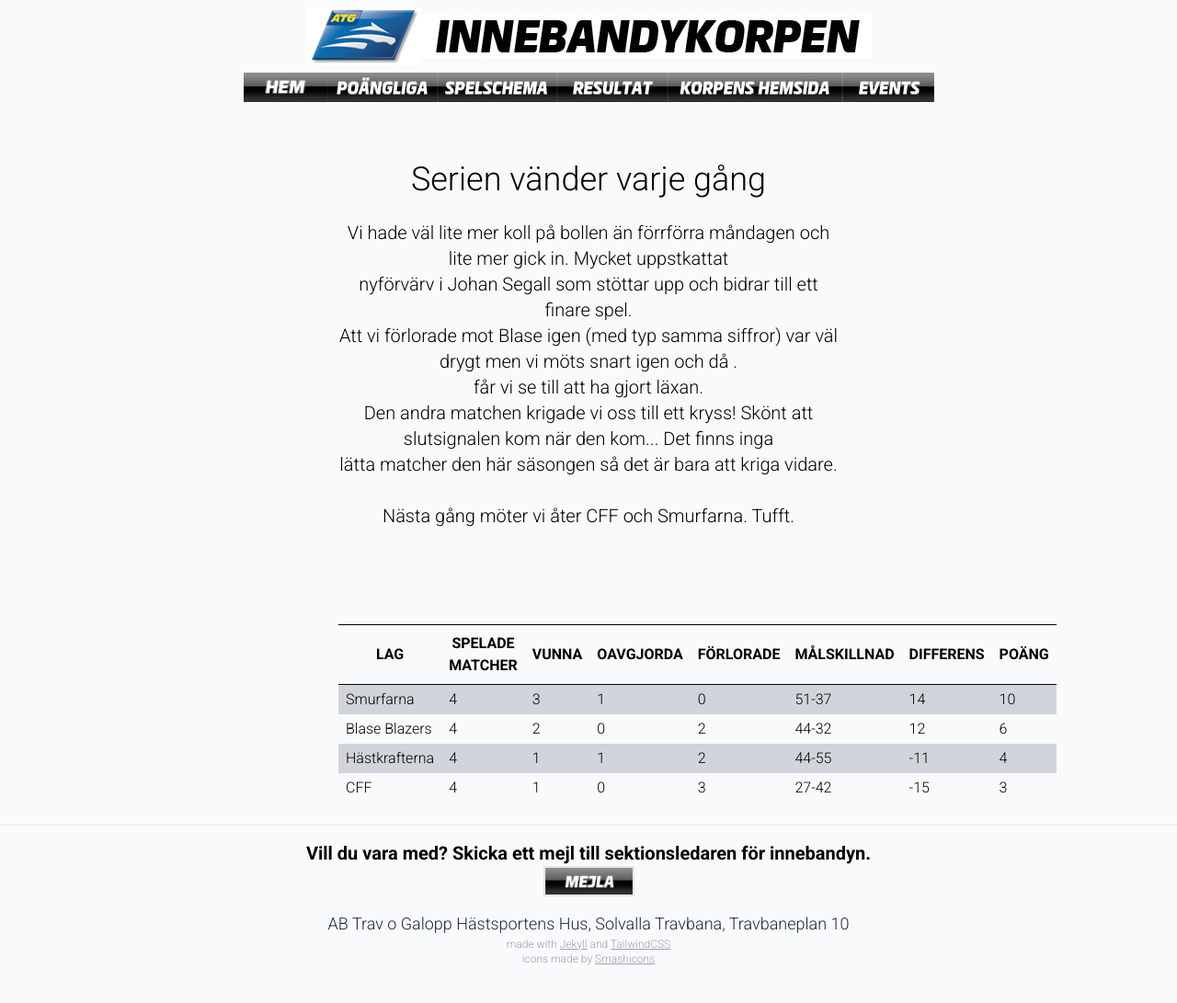
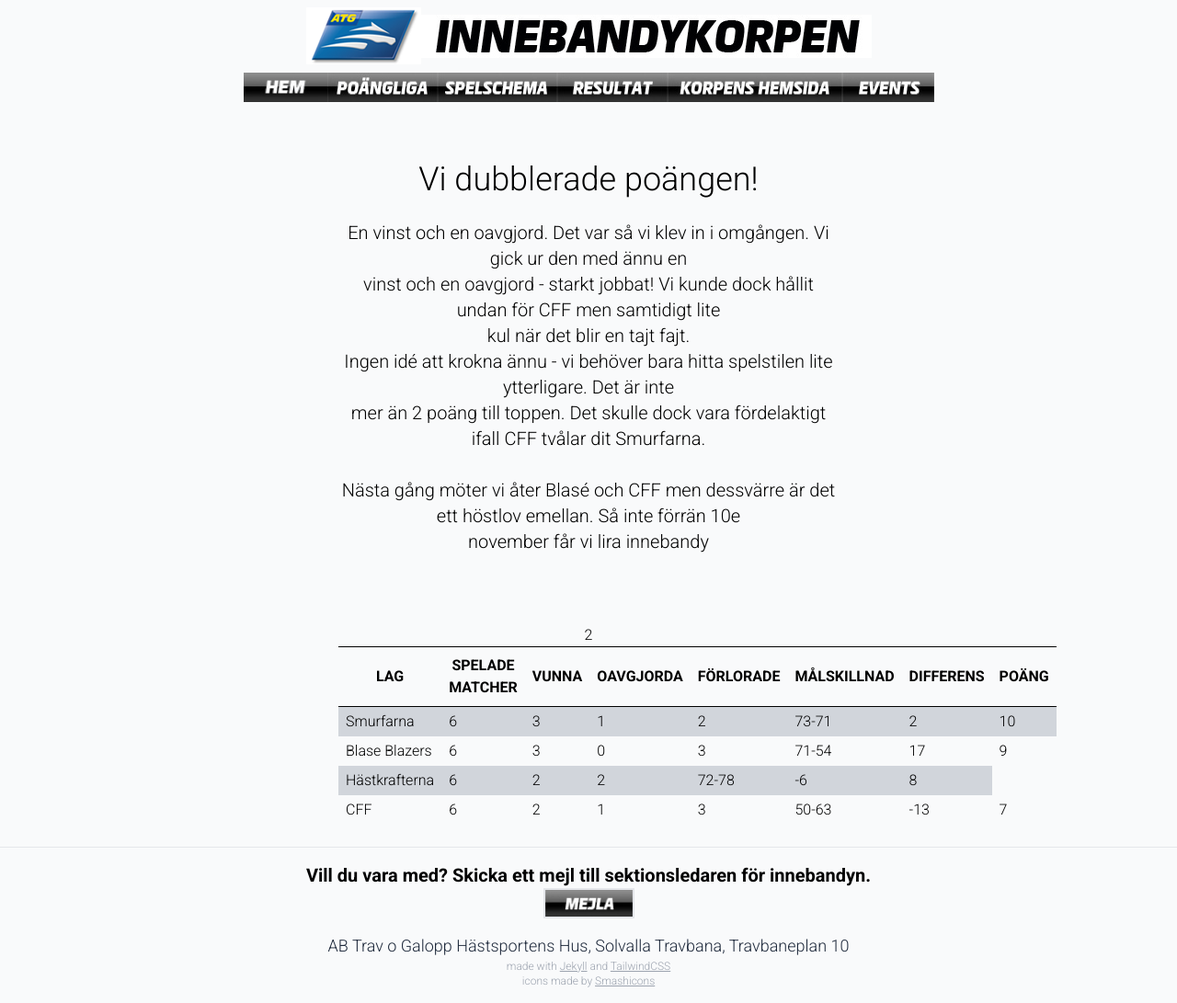
Before and after one commit to andreashogvall/andreashogvall.github.io, a Jekyll site: the page built from index.html, in a window 1280 px wide. Shown: the whole page at 92% size. Built offline with Jekyll 4.4.1, drawn with Linux system fonts in a browser that asks for light colours; nearby versions of some CDN libraries; before the commit the page ends 1067 px from its top, so only the background shows below that.

Commit message:
Update index.html

```diff
--- a/index.html
+++ b/index.html
@@ -4,19 +4,18 @@
 description: "Innebandykorpen"
 ---
 <div class="mx-auto w-1/2">
-		<p class="text-center text-4xl">Serien vänder varje gång</p>
+		<p class="text-center text-4xl">Vi dubblerade poängen!</p>
 		<br>
 
 		<p class="text-center text-xl">
-			Vi hade väl lite mer koll på bollen än förrförra måndagen och lite mer gick in. Mycket uppstkattat<br>
-			nyförvärv i Johan Segall som stöttar upp och bidrar till ett finare spel.<br>
-			Att vi förlorade mot Blase igen (med typ samma siffror) var väl drygt men vi möts snart igen och då .<br>
-			får vi se till att ha gjort läxan. <br>
-			Den andra matchen krigade vi oss till ett kryss! Skönt att slutsignalen kom när den kom... Det finns inga<br>
-			lätta matcher den här säsongen så det är bara att kriga vidare. <br>
+			En vinst och en oavgjord. Det var så vi klev in i omgången. Vi gick ur den med ännu en<br>
+			vinst och en oavgjord - starkt jobbat! Vi kunde dock hållit undan för CFF men samtidigt lite<br>
+			kul när det blir en tajt fajt.<br>
+			Ingen idé att krokna ännu - vi behöver bara hitta spelstilen lite ytterligare. Det är inte<br>
+			mer än 2 poäng till toppen. Det skulle dock vara fördelaktigt ifall CFF tvålar dit Smurfarna.<br>
 			<br>
-			Nästa gång möter vi åter CFF och Smurfarna. Tufft. <br>
-			<br>
+			Nästa gång möter vi åter Blasé och CFF men dessvärre är det ett höstlov emellan. Så inte förrän 10e<br>
+			november får vi lira innebandy<br>
 			<br>
 	</p>
 	<br>
@@ -59,7 +58,7 @@
 					Smurfarna
 				</td>
 				<td class="py-1 px-2">
-					4
+					6
 				</td>
 				<td class="py-1 px-2">
 					3
@@ -68,13 +67,13 @@
 					1
 				</td>
 				<td class="py-1 px-2">
-					0
+					2
 				</td>
 				<td class="py-1 px-2">
-					51-37
+					73-71
 				</td>
 				<td class="py-1 px-2">
-					14
+					2
 				</td>
 				<td class="py-1 px-2">
 					10
@@ -85,62 +84,10 @@
 					Blase Blazers
 				</td>
 				<td class="py-1 px-2">
-					4
+					6
 				</td>
 				<td class="py-1 px-2">
-					2
-				</td>
-				<td class="py-1 px-2">
-					0
-				</td>
-				<td class="py-1 px-2">
-					2
-				</td>
-				<td class="py-1 px-2">
-					44-32
-				</td>
-				<td class="py-1 px-2">
-					12
-				</td>
-				<td class="py-1 px-2">
-					6
-				</td>
-			</tr>
-			<tr class="bg-gray-300">
-				<td class="py-1 px-2">
-					Hästkrafterna
-				</td>
-				<td class="py-1 px-2">
-					4
-				</td>
-				<td class="py-1 px-2">
-					1
-				</td>
-				<td class="py-1 px-2">
-					1
-				</td>
-				<td class="py-1 px-2">
-					2
-				</td>
-				<td class="py-1 px-2">
-					44-55
-				</td>
-				<td class="py-1 px-2">
-					-11
-				</td>
-				<td class="py-1 px-2">
-					4
-				</td>
-			</tr>
-			<tr>
-				<td class="py-1 px-2">
-					CFF
-				</td>
-				<td class="py-1 px-2">
-					4
-				</td>
-				<td class="py-1 px-2">
-					1
+					3
 				</td>
 				<td class="py-1 px-2">
 					0
@@ -149,13 +96,65 @@
 					3
 				</td>
 				<td class="py-1 px-2">
-					27-42
+					71-54
 				</td>
 				<td class="py-1 px-2">
-					-15
+					17
+				</td>
+				<td class="py-1 px-2">
+					9
+				</td>
+			</tr>
+			<tr class="bg-gray-300">
+				<td class="py-1 px-2">
+					Hästkrafterna
+				</td>
+				<td class="py-1 px-2">
+					6
+				</td>
+				<td class="py-1 px-2">
+					2
+				</td>
+				<td class="py-1 px-2">
+					2
+				</td
+				<td class="py-1 px-2">
+					2
+				</td>
+				<td class="py-1 px-2">
+					72-78
+				</td>
+				<td class="py-1 px-2">
+					-6
+				</td>
+				<td class="py-1 px-2">
+					8
+				</td>
+			</tr>
+			<tr>
+				<td class="py-1 px-2">
+					CFF
+				</td>
+				<td class="py-1 px-2">
+					6
+				</td>
+				<td class="py-1 px-2">
+					2
+				</td>
+				<td class="py-1 px-2">
+					1
 				</td>
 				<td class="py-1 px-2">
 					3
+				</td>
+				<td class="py-1 px-2">
+					50-63
+				</td>
+				<td class="py-1 px-2">
+					-13
+				</td>
+				<td class="py-1 px-2">
+					7
 				</td>
 			</tr>
 
```
